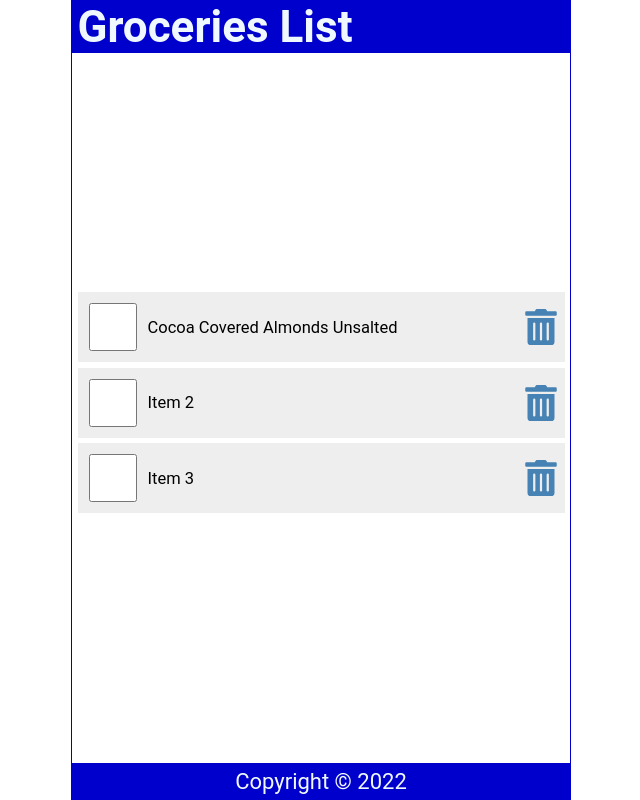
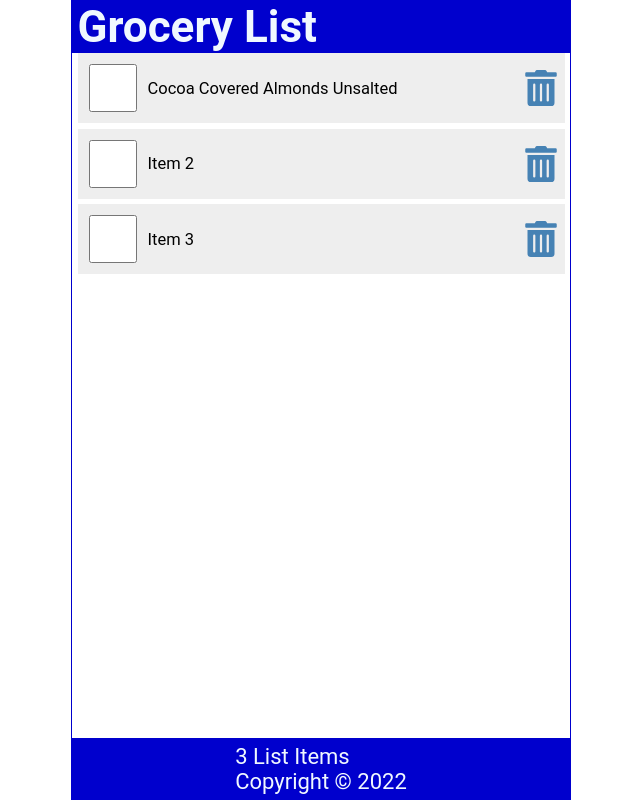
Before and after one commit to FePaiva/practice, a React (Create React App) app: page / in a window 1280 px wide. Shown: the whole page, without its empty margins (319-959 px from the left). Built offline with nearby package versions, Linux system fonts and the light colour scheme.

Commit message:
LineItem created

```diff
--- a/package.json
+++ b/package.json
@@ -8,6 +8,7 @@
     "@testing-library/user-event": "^13.5.0",
     "react": "^18.2.0",
     "react-dom": "^18.2.0",
+    "react-icons": "^4.4.0",
     "react-scripts": "5.0.1",
     "web-vitals": "^2.1.4"
   },
@@ -34,8 +35,5 @@
       "last 1 firefox version",
       "last 1 safari version"
     ]
-  },
-  "devDependencies": {
-    "react-icons": "^4.4.0"
   }
 }
--- a/src/App.js
+++ b/src/App.js
@@ -1,15 +1,54 @@
 import Header from './Header';
 import Content from './Content';
 import Footer from './Footer';
+import { useState } from 'react';
 
 function App() {
 
+  const [items, setItems] = useState([
+    {
+      id: 1,
+      checked: false,
+      item: "Cocoa Covered Almonds Unsalted"
+    },
+    {
+      id: 2,
+      checked: false,
+      item: "Item 2"
+    },
+    {
+      id: 3,
+      checked: false,
+      item: "Item 3"
+    },
+])
+
+const handleCheck = (id) => {
+  // console.log(`key: ${id}`)
+  const listItems = items.map((item)=> item.id === id ? { ...item, checked: !item.checked } : item );
+  setItems(listItems);
+  localStorage.setItem('shoppinglist', JSON.stringify(listItems));
+};
+
+const handleDelete = (id) => {
+  console.log(id)
+  const listItems = items.filter((item) => item.id !== id);
+  setItems(listItems)
+  localStorage.setItem('shoppinglist', JSON.stringify(listItems));
+
+}
 
   return (
     <div className="App">
-        <Header />
-        <Content />
-        <Footer />
+        <Header title="Grocery List" />
+        <Content
+            items={items}
+            handleCheck={handleCheck}
+            handleDelete={handleDelete}
+        />
+        <Footer
+            length={items.length}
+        />
     </div>
   );
 }
--- a/src/Content.js
+++ b/src/Content.js
@@ -1,28 +1,11 @@
-import { useState } from 'react'
-import { FaTrashAlt } from 'react-icons/fa';
+import ItemList from './ItemList';
 
-const Content = () => {
+const Content = ({ items, handleCheck, handleDelete }) => {
 
   // const [name, setName] = useState('Joe')
   // const [count, setCount] = useState(0)
 
-  const [items, setItems] = useState([
-      {
-        id: 1,
-        checked: false,
-        item: "Cocoa Covered Almonds Unsalted"
-      },
-      {
-        id: 2,
-        checked: false,
-        item: "Item 2"
-      },
-      {
-        id: 3,
-        checked: false,
-        item: "Item 3"
-      },
-  ])
+
 
   // const handleNameChange = () => {
   //     const names = [ 'Bod', 'Kevin', 'Dave'];
@@ -42,48 +25,20 @@
   //   console.log(e.target.innerText)
   // }
 
-  const handleCheck = (id) => {
-    // console.log(`key: ${id}`)
-    const listItems = items.map((item)=> item.id === id ? { ...item, checked: !item.checked } : item );
-    setItems(listItems);
-    localStorage.setItem('shoppinglist', JSON.stringify(listItems));
-  };
 
-  const handleDelete = (id) => {
-    console.log(id)
-    const listItems = items.filter((item) => item.id !== id);
-    setItems(listItems)
-    localStorage.setItem('shoppinglist', JSON.stringify(listItems));
-
-  }
 
   return (
       <main>
         {items.length ? (
-                <ul>
-                    {items.map((item) =>(
-                      <li className="item" key={item.id} >
-                            <input
-                                type="checkbox"
-                                onChange={()=> handleCheck(item.id)}
-                                checked={item.checked}
-                            />
-                            <label
-                                style={(item.checked) ? { textDecoration: 'line-through' } : null }
-                                onDoubleClick={()=> handleCheck(item.id)}
-                            >{item.item}</label>
-                            <FaTrashAlt
-                                role="button"
-                                tabIndex="0"
-                                onClick={()=> handleDelete(item.id)}
-                            />
-                      </li>
-                    ))}
-                 </ul>
+               <ItemList
+                    items={items}
+                    handleCheck={handleCheck}
+                    handleDelete={handleDelete}
+                />
           ) : (
               <p style={{ marginTop: '2rem' }}>Your list is empty.</p>
 
-              )}
+          )}
       </main>
   )
 }
--- a/src/Footer.js
+++ b/src/Footer.js
@@ -1,11 +1,13 @@
 import React from 'react'
 
-const Footer = () => {
+const Footer = ({ length }) => {
 
   const today = new Date();
 
   return (
         <footer>
+            <p>{length} List {length === 1 ? "Item" : "Items"}</p>
+
             <p>Copyright &copy; {today.getFullYear()}</p>
         </footer>
   )
--- a/src/Header.js
+++ b/src/Header.js
@@ -1,14 +1,18 @@
 import React from 'react'
 
-const Header = () => {
+const Header = ({ title }) => {
 
 
 
   return (
       <header  >
-          <h1>Groceries List</h1>
+          <h1>{title}</h1>
       </header>
   )
 }
 
+Header.defaultProps = {
+  title: "Lista de Compras"
+}
+
 export default Header
--- /dev/null
+++ b/src/ItemList.js
@@ -0,0 +1,17 @@
+import LineItem from './LineItem'
+
+const ItemList = ({ items, handleCheck, handleDelete }) => {
+  return (
+    <ul>
+        {items.map((item) =>(
+              <LineItem
+                key={item.id}
+                item={item}
+                handleCheck={handleCheck}
+                handleDelete={handleDelete}
+              />
+        ))}
+ </ul>  )
+}
+
+export default ItemList
--- /dev/null
+++ b/src/LineItem.js
@@ -0,0 +1,27 @@
+import React from 'react'
+import { FaTrashAlt } from 'react-icons/fa';
+
+
+const LineItem = ( { item, handleCheck, handleDelete }) => {
+  return (
+        <li className="item">
+                <input
+                      type="checkbox"
+                      onChange={()=> handleCheck(item.id)}
+                      checked={item.checked}
+                />
+                <label
+                      style={(item.checked) ? { textDecoration: 'line-through' } : null }
+                      onDoubleClick={()=> handleCheck(item.id)}
+                >{item.item}</label>
+                <FaTrashAlt
+                      role="button"
+                      tabIndex="0"
+                      onClick={()=> handleDelete(item.id)}
+                      aria-label={`Delete ${item.item}`}
+                />
+          </li>
+  )
+}
+
+export default LineItem
--- a/src/index.css
+++ b/src/index.css
@@ -44,7 +44,7 @@
   display: flex;
   flex-direction: column;
   flex-grow: 1;
-  justify-content: center;
+  justify-content: flex-start;
   align-items: center;
   overflow-y: auto;
 }
```
Also changed, not shown: 1 other file (tests, documents, lock files or other folders).
